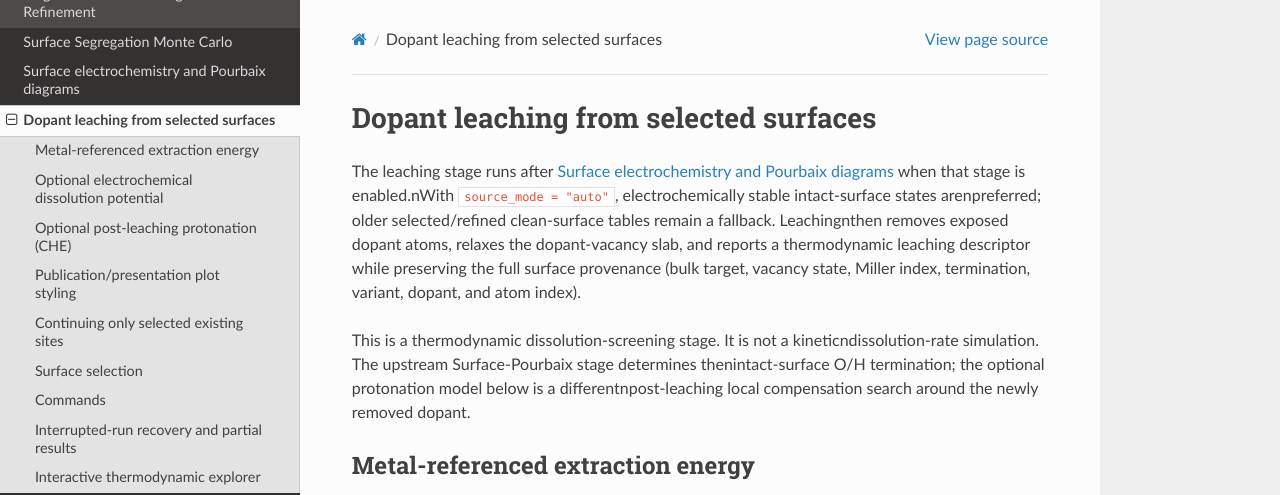
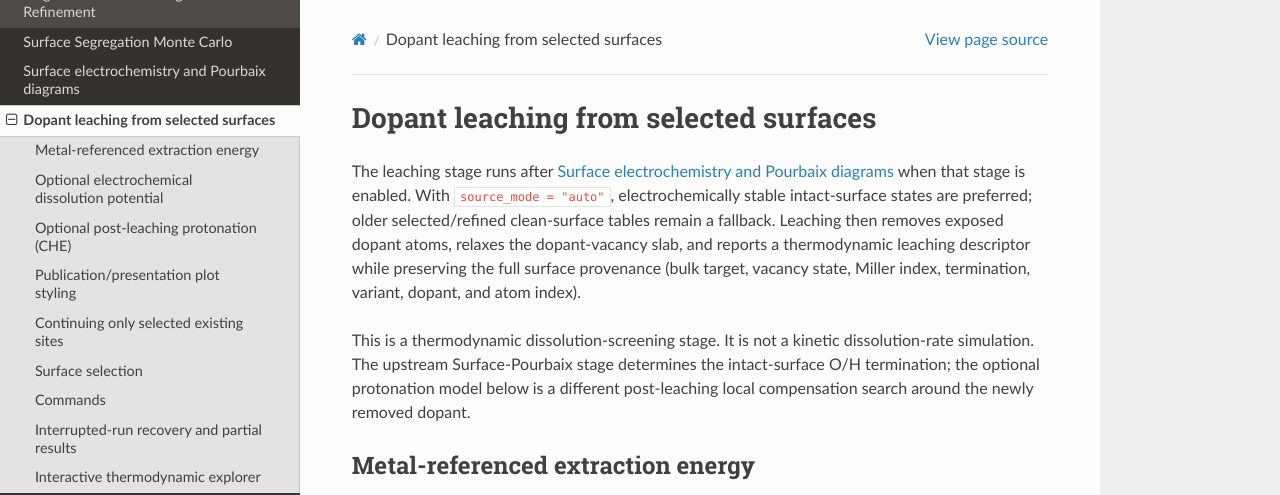
Before and after one commit to KazemZh/dopingflow, a Sphinx documentation site: the page built from docs/source/methods/leaching.rst, in a window 1280 px wide and 900 px high. Shown: the top 495 px of the window. Built offline with Sphinx 7.4.7 and the Read the Docs theme 3.1.0, drawn with Linux system fonts in a browser that asks for light colours.

Commit message:
Fix Surface Pourbaix leaching documentation line breaks

```diff
--- a/docs/source/methods/leaching.rst
+++ b/docs/source/methods/leaching.rst
@@ -1,12 +1,18 @@
 Dopant leaching from selected surfaces
 ======================================
 
-The leaching stage runs after :doc:`surface_pourbaix` when that stage is enabled.\nWith ``source_mode = "auto"``, electrochemically stable intact-surface states are\npreferred; older selected/refined clean-surface tables remain a fallback. Leaching\nthen removes exposed dopant atoms, relaxes the dopant-vacancy slab, and
+The leaching stage runs after :doc:`surface_pourbaix` when that stage is enabled.
+With ``source_mode = "auto"``, electrochemically stable intact-surface states are
+preferred; older selected/refined clean-surface tables remain a fallback. Leaching
+then removes exposed dopant atoms, relaxes the dopant-vacancy slab, and
 reports a thermodynamic leaching descriptor while preserving the full surface
 provenance (bulk target, vacancy state, Miller index, termination, variant,
 dopant, and atom index).
 
-This is a thermodynamic dissolution-screening stage. It is not a kinetic\ndissolution-rate simulation. The upstream Surface-Pourbaix stage determines the\nintact-surface O/H termination; the optional protonation model below is a different\npost-leaching local compensation search around the newly removed dopant.
+This is a thermodynamic dissolution-screening stage. It is not a kinetic
+dissolution-rate simulation. The upstream Surface-Pourbaix stage determines the
+intact-surface O/H termination; the optional protonation model below is a different
+post-leaching local compensation search around the newly removed dopant.
 
 Metal-referenced extraction energy
 ----------------------------------
```
